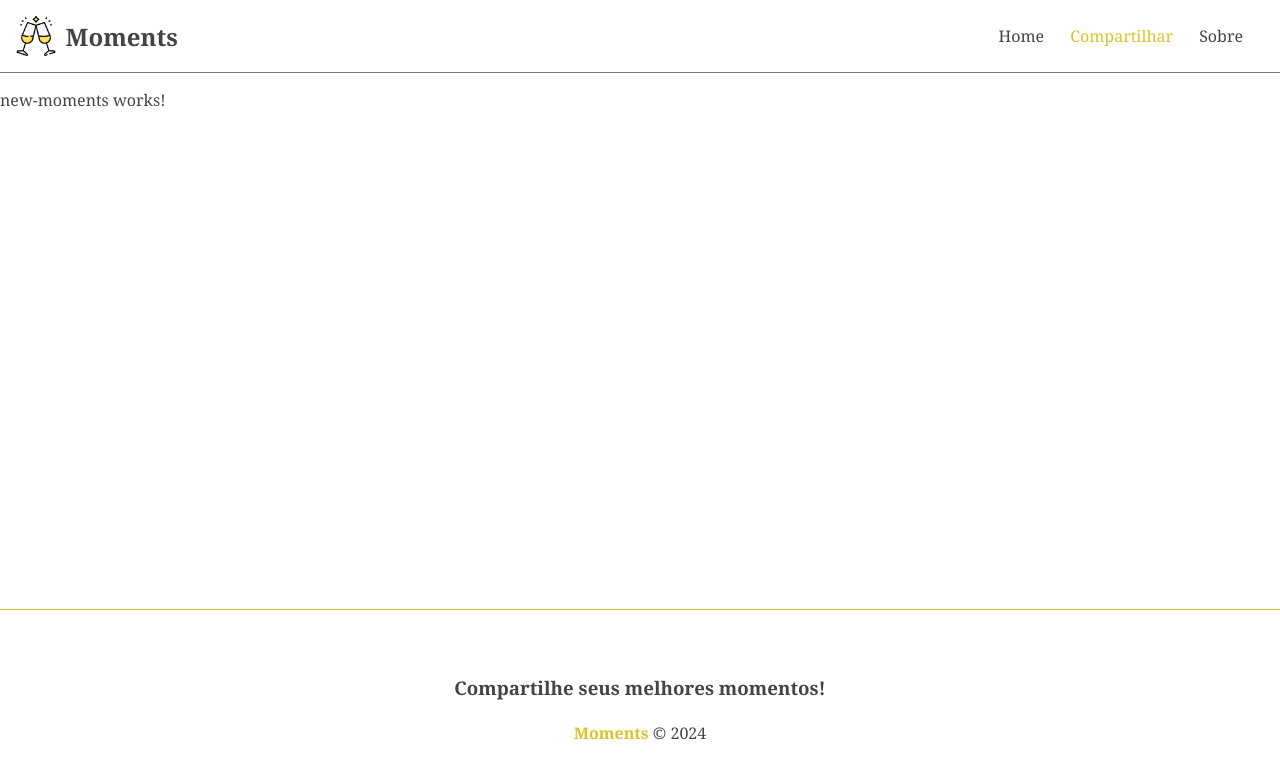
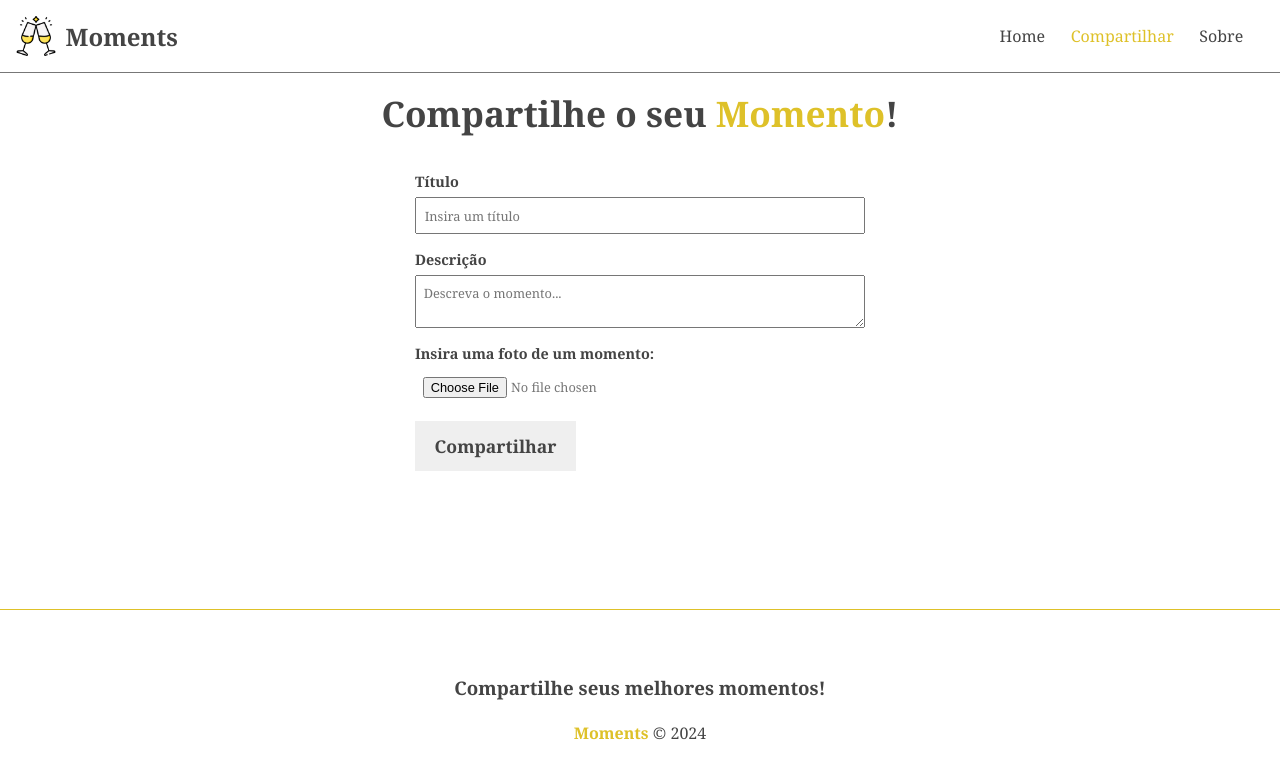
Before and after one commit to matealves/angular, an Angular app in the folder projects/moments/: page /moments/new in a window 1280 px wide. Shown: the top 778 px of the page. Built offline with nearby package versions, Linux system fonts and the light colour scheme.

Commit message:
feat: criando página de compartilhar momentos

```diff
--- a/projects/moments/src/app/app.module.ts
+++ b/projects/moments/src/app/app.module.ts
@@ -11,6 +11,7 @@
 import { AboutComponent } from './components/pages/about/about.component';
 import { HomeComponent } from './components/pages/home/home.component';
 import { NewMomentComponent } from './components/pages/new-moment/new-moment.component';
+import { MomentFormComponent } from './components/moment-form/moment-form.component';
 
 @NgModule({
   declarations: [
@@ -20,6 +21,7 @@
     AboutComponent,
     HomeComponent,
     NewMomentComponent,
+    MomentFormComponent,
   ],
   imports: [BrowserModule, AppRoutingModule],
   providers: [provideClientHydration()],
--- a/projects/moments/src/app/components/header/header.component.css
+++ b/projects/moments/src/app/components/header/header.component.css
@@ -25,14 +25,13 @@
   color: #dec129;
 }
 
-.links a {
-  padding: 5px;
-  border-radius: 5px;
-}
-
 .links li {
   margin-right: 1em;
   list-style: none;
+}
+
+.links a {
+  padding: 0.1em 0.3em;
 }
 
 #add a {
@@ -40,5 +39,5 @@
 }
 
 #add a:hover {
-  background-color: #444;
+  background-color: #efefef;
 }
--- /dev/null
+++ b/projects/moments/src/app/components/moment-form/moment-form.component.html
@@ -0,0 +1,15 @@
+<form>
+    <div class="form-group">
+        <label for="title">Título</label>
+        <input type="text" placeholder="Insira um título" required>
+    </div>
+    <div class="form-group">
+        <label for="description">Descrição</label>
+        <textarea placeholder="Descreva o momento..." required></textarea>
+    </div>
+    <div class="form-group">
+        <label for="image">Insira uma foto de um momento:</label>
+        <input type="file">
+    </div>
+    <input type="submit" value={{btnText}}>
+</form>
--- a/projects/moments/src/app/components/pages/home/home.component.html
+++ b/projects/moments/src/app/components/pages/home/home.component.html
@@ -1 +1,2 @@
 <p>home page!</p>
+<app-new-moment></app-new-moment>
--- a/projects/moments/src/app/components/pages/new-moment/new-moment.component.css
+++ b/projects/moments/src/app/components/pages/new-moment/new-moment.component.css
@@ -0,0 +1,9 @@
+h2 {
+  text-align: center;
+  margin-bottom: 1em;
+  font-size: 2.2em;
+}
+
+h2 span {
+  color: #dec129;
+}
--- a/projects/moments/src/app/components/pages/new-moment/new-moment.component.html
+++ b/projects/moments/src/app/components/pages/new-moment/new-moment.component.html
@@ -1 +1,2 @@
-<p>new-moments works!</p>
+<h2>Compartilhe o seu <span>Momento</span>!</h2>
+<app-moment-form [btnText]="btnText"></app-moment-form>
--- a/projects/moments/src/app/components/pages/new-moment/new-moment.component.ts
+++ b/projects/moments/src/app/components/pages/new-moment/new-moment.component.ts
@@ -1,10 +1,10 @@
 import { Component } from '@angular/core';
 
 @Component({
-  selector: 'app-new-moments',
+  selector: 'app-new-moment',
   templateUrl: './new-moment.component.html',
-  styleUrl: './new-moment.component.css'
+  styleUrl: './new-moment.component.css',
 })
 export class NewMomentComponent {
-
+  btnText = 'Compartilhar';
 }
--- a/projects/moments/src/styles.css
+++ b/projects/moments/src/styles.css
@@ -1,8 +1,8 @@
 * {
   padding: 0;
   margin: 0;
+  font-family: Cambria;
   box-sizing: border-box;
-  font-family: Cambria, Cochin, Georgia, Times, "Times New Roman", serif;
   color: #444;
 }
 
@@ -15,3 +15,94 @@
 a:hover {
   color: #dec129;
 }
+
+/* BUTTONS */
+
+.edit-btn,
+.remove-btn {
+  border: 1px solid #efefef;
+  padding: 0.4em 1em;
+  font-size: 1em;
+  margin: 0 0.5em;
+  cursor: pointer;
+  background-color: #fff;
+  transition: 0.4s;
+}
+
+button fa-icon,
+a fa-icon {
+  margin-right: 0.2em;
+}
+
+.edit-btn,
+.edit-btn path {
+  border-color: #007bff;
+  color: #007bff;
+}
+
+.edit-btn:hover,
+.edit-btn:hover path {
+  color: #fff;
+  background-color: #007bff;
+}
+
+.remove-btn,
+.remove-btn path {
+  border-color: #dc3545;
+  color: #dc3545;
+}
+
+.remove-btn:hover,
+.remove-btn:hover path {
+  color: #fff;
+  background-color: #dc3545;
+}
+
+/* FORM STYLES */
+form {
+  width: 450px;
+  margin: 0 auto;
+}
+
+.form-group {
+  display: flex;
+  flex-direction: column;
+  margin-bottom: 1em;
+}
+
+.form-group label {
+  font-weight: bold;
+  font-size: 0.9em;
+  margin-bottom: 0.4em;
+}
+
+.form-group input,
+.form-group textarea {
+  padding: 0.6em;
+  color: #777;
+  font-size: 0.8em;
+}
+
+input[type="submit"] {
+  background-color: #efefef;
+  border: none;
+  padding: 0.6em 1em;
+  font-weight: bold;
+  cursor: pointer;
+  font-size: 1.1em;
+  border: 2px solid transparent;
+  transition: 0.4s;
+}
+
+input[type="submit"]:hover {
+  color: #dec129;
+  border-color: #dec129;
+  background-color: transparent;
+}
+
+.validation-error p {
+  color: #dc3545;
+  margin-top: 0.4em;
+  border-left: 3px solid #dc3545;
+  padding-left: 0.2em;
+}
```
Also changed, not shown: projects/moments/src/app/components/moment-form/moment-form.component.ts (added, +10 -0 lines), projects/moments/src/app/components/moment-form/moment-form.component.css (added), 1 other file (tests, documents, lock files or other folders).
